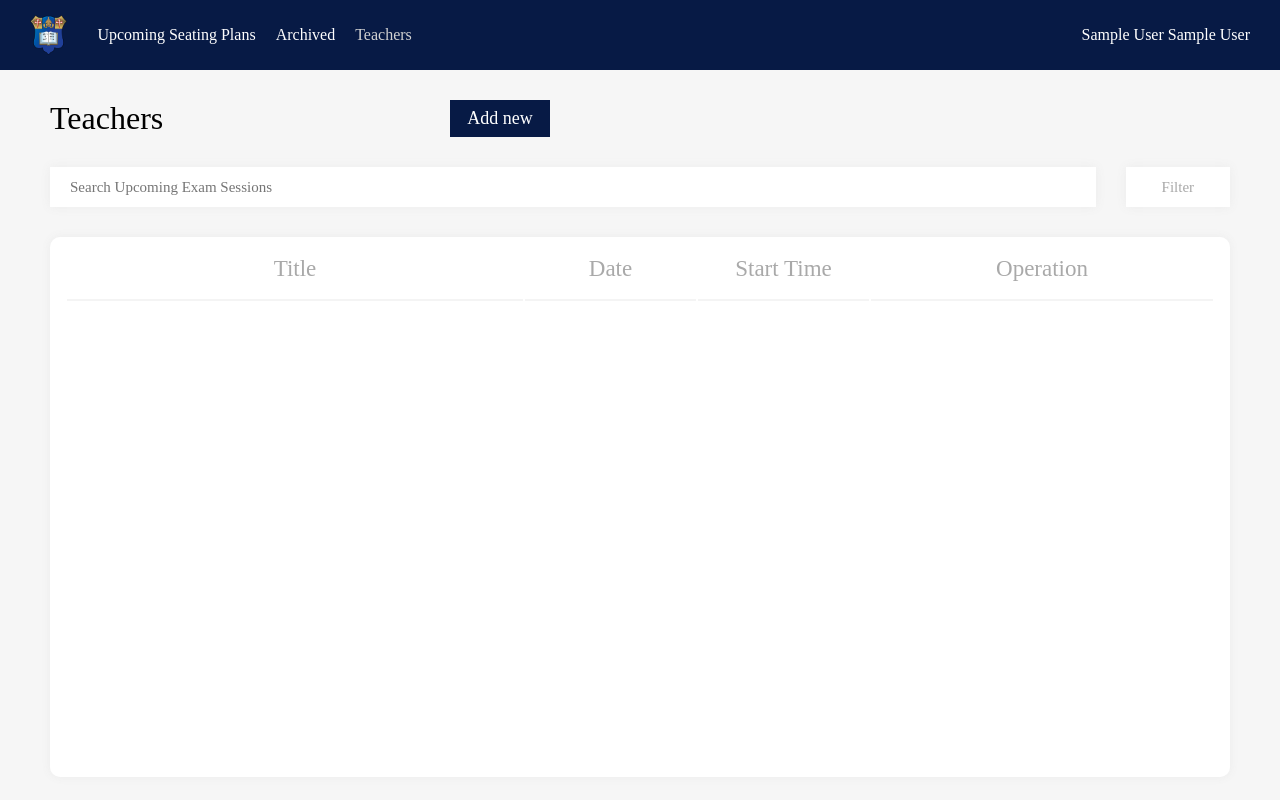
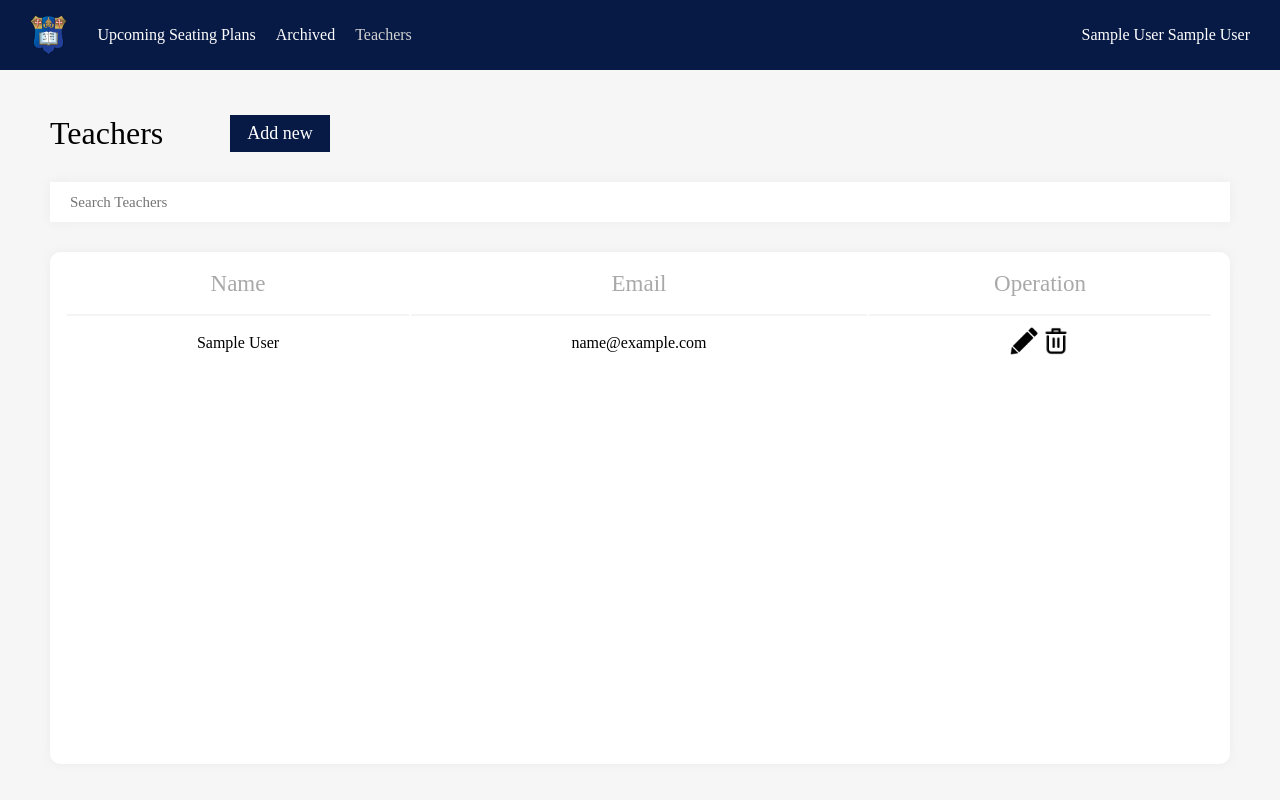
Before and after one commit to Crispy2chickens/seating-planner, a PHP site: page /dashboard/teachers.php in a window 1280 px wide. Run offline with PHP 8.4, Linux system fonts and the light colour scheme; the visitor is signed in with stand-in values (Sample User, id 1); tables that the repository leaves empty or names only in its code hold one stand-in row (values such as "Sample post"); data that the repository does not hold is empty.

Commit message:
removed filter and added teachers

```diff
--- a/change-password.php
+++ b/change-password.php
@@ -10,7 +10,7 @@
 
 <body>
     <div class="center-container">
-        <img src="logo.png" alt="Logo" class="logo">
+        <img src="img/logo.png" alt="Logo" class="logo">
         <h1>Change Password</h1>
 
         <form action="change-password-logic.php" method="post">
--- a/dashboard/archived.php
+++ b/dashboard/archived.php
@@ -38,13 +38,9 @@ if (!isset($_SESSION['email'])) {
     <div class="main-container">
         <div class="top">
             <h1>Archived</h1>
-            <button class="add-exam">Add new</button>
         </div>
 
-        <div class="search">
-            <input class="search-bar" type="text" placeholder="Search Archived">
-            <button class="filter">Filter</button>
-        </div>
+        <input class="search-bar" type="text" placeholder="Search Archived">
 
         <div class="table-container">
             <table id="data-table">
--- a/dashboard/dashboard.css
+++ b/dashboard/dashboard.css
@@ -92,10 +92,18 @@ h1{
 .top{
     display: flex;
     max-width: 500px;
+    margin: 15px 0 0 0;
     justify-content: space-between;
 }
 
-.add-exam {
+.top-teachers{
+    display: flex;
+    max-width: 280px;
+    margin: 15px 0 0 0;
+    justify-content: space-between;
+}
+
+.add {
     width: 100px;
     font-size: 18px;
     border-radius: 0;
@@ -104,23 +112,18 @@ h1{
     border: none;
 }
 
-.add-exam:hover{
+.add:hover{
     cursor: pointer;
 }
 
-.add-exam:active{
+.add:active{
     background-color: #030e29;
 }
 
-.search{
-    display: flex;
-    justify-content: space-between;
+.search-bar{
     margin: 30px 0 30px 0;
     height: 40px;
-}
-
-.search-bar{
-    width: 100%;
+    width: calc(100% - 20px);
     border-radius: none;
     border: none;
     color: rgb(169, 169, 169);
@@ -149,7 +152,7 @@ h1{
 }
 
 .table-container{
-    max-height: 75%;
+    max-height: 71%;
     overflow-y: auto;
     background-color: white;
     border-radius: 10px;
@@ -173,7 +176,7 @@ th{
 }
 
 col.title {
-    width: 40%;
+    width: 45%;
 }
 
 col.date {
@@ -182,6 +185,18 @@ col.date {
 
 col.starttime {
     width: 15%;
+}
+
+col.name {
+    width: 30%;
+}
+
+col.email {
+    width: 40%;
+}
+
+col.operation {
+    width: 30%;
 }
 
 tr:not(.table-head-exception){
--- a/dashboard/get-archived-exams.js
+++ b/dashboard/get-archived-exams.js
@@ -59,7 +59,7 @@ document.addEventListener('DOMContentLoaded', () => {
 
         // Add empty rows if the table has fewer than 10 rows
         if (currentRowCount < 10) {
-            for (let i = currentRowCount; i < 9; i++) {
+            for (let i = currentRowCount; i < 10; i++) {
                 let tr = document.createElement('tr');
                 tr.innerHTML = `<td>&nbsp;</td>
                                 <td>&nbsp;</td>
--- a/dashboard/get-exams.js
+++ b/dashboard/get-teachers.js
@@ -1,29 +1,21 @@
 document.addEventListener('DOMContentLoaded', () => {
-    let examsData = [];  // Store the fetched exam data here
+    let teacherData = [];  // Store the fetched exam data here
 
     // Fetch exam data and render table
-    fetch('get-exams.php')
+    fetch('get-teachers.php')
     .then(response => response.json())
     .then(data => {
-        examsData = data;  // Store data for later use in filtering
-
-        // Sort by date and start time initially
-        data.sort((a, b) => {
-            let dateComparison = new Date(b.date) - new Date(a.date);
-            if (dateComparison === 0) {
-                let timeA = new Date(`1970-01-01T${a.starttime}`);
-                let timeB = new Date(`1970-01-01T${b.starttime}`);
-                return timeB - timeA;
-            }
-            return dateComparison;
-        });
+        teacherData = data;  // Store data for later use in filtering
 
         renderTable(data);  // Initial table rendering
 
         // Search bar input listener
         document.querySelector('.search-bar').addEventListener('input', function(e) {
             const searchTerm = e.target.value.toLowerCase();  // Convert to lowercase for case-insensitive search
-            const filteredData = examsData.filter(exam => exam.title.toLowerCase().includes(searchTerm));
+
+            const filteredData = teacherData.filter(teacher =>
+                `${teacher.firstname} ${teacher.lastname}`.toLowerCase().includes(searchTerm)
+            );
 
             renderTable(filteredData);  // Re-render the table with filtered data
         });
@@ -38,13 +30,10 @@ document.addEventListener('DOMContentLoaded', () => {
         // Insert rows dynamically based on the provided data
         data.forEach(row => {
             let tr = document.createElement('tr');
-            tr.innerHTML = `<td>${row.title}</td>
-                            <td>${row.date}</td>
-                            <td>${row.starttime}</td>
+            tr.innerHTML = `<td>${row.firstname} ${row.lastname}</td>
+                            <td>${row.email}</td>
                             <td>
                                 <button class="operation-buttons edit-btn"><img src="../img/edit-icon.png"></button>
-                                <button class="operation-buttons print-btn"><img src="../img/print-icon.png"></button>
-                                <button class="operation-buttons archive-btn" data-id="${row.idexamsession}"><img src="../img/archive-icon.png"></button>
                                 <button class="operation-buttons trash-btn"><img src="../img/trash-icon.png"></button>
                             </td>`;
             tableBody.appendChild(tr);
--- /dev/null
+++ b/dashboard/get-teachers.php
@@ -0,0 +1,18 @@
+<?php
+session_start();
+require '../db_connection.php';
+
+$sql = "SELECT idusers, firstname, lastname, email FROM users WHERE coordinator = 0;";
+$result = $conn->query($sql);
+
+$data = [];
+
+if ($result->num_rows > 0) {
+    while ($row = $result->fetch_assoc()) {
+        $data[] = $row;
+    }
+}
+
+echo json_encode($data);
+
+$conn->close();
--- a/dashboard/teachers.php
+++ b/dashboard/teachers.php
@@ -36,29 +36,24 @@ if (!isset($_SESSION['email'])) {
         </div>
     </div>
     <div class="main-container">
-        <div class="top">
+        <div class="top-teachers">
             <h1>Teachers</h1>
-            <button class="add-exam">Add new</button>
+            <button class="add">Add new</button>
         </div>
 
-        <div class="search">
-            <input class="search-bar" type="text" placeholder="Search Upcoming Exam Sessions">
-            <button class="filter">Filter</button>
-        </div>
+        <input class="search-bar" type="text" placeholder="Search Teachers">
 
         <div class="table-container">
             <table id="data-table">
                 <colgroup>
-                    <col class="title">
-                    <col class="date">
-                    <col class="starttime">
-                    <col>
+                    <col class="name">
+                    <col class="email">
+                    <col class="operation">
                 </colgroup>
                 <thead>
                     <tr class="table-height-exception">
-                        <th>Title</th>
-                        <th>Date</th>
-                        <th>Start Time</th>
+                        <th>Name</th>
+                        <th>Email</th>
                         <th>Operation</th>
                     </tr>
                 </thead>
@@ -71,7 +66,7 @@ if (!isset($_SESSION['email'])) {
 
     <script src="menu.js"></script>
     <script src="popup.js"></script>
-    <script src="get-exams.js"></script>
+    <script src="get-teachers.js"></script>
     <script src="adjust-table.js"></script>
 </body>
 
--- a/dashboard/u1.php
+++ b/dashboard/u1.php
@@ -34,10 +34,7 @@ if (!isset($_SESSION['email'])) {
             <h1>Upcoming Invigilations</h1>
         </div>
 
-        <div class="search">
-            <input class="search-bar" type="text" placeholder="Search Upcoming Invigilations">
-            <button class="filter">Filter</button>
-        </div>
+        <input class="search-bar" type="text" placeholder="Search Upcoming Invigilations">
     </div>
 
     <script src="popup.js"></script>
```
Also changed, not shown: dashboard/u0.php (+3 -6 lines).
